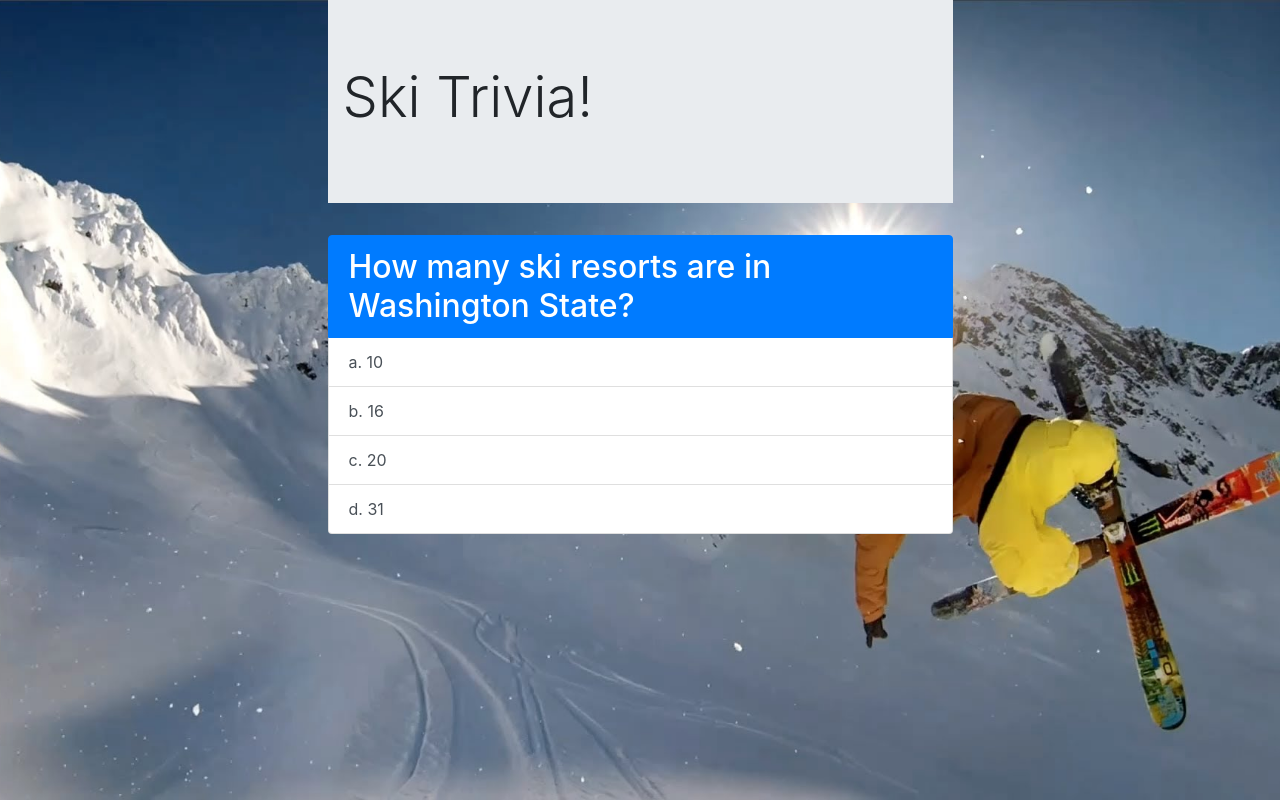
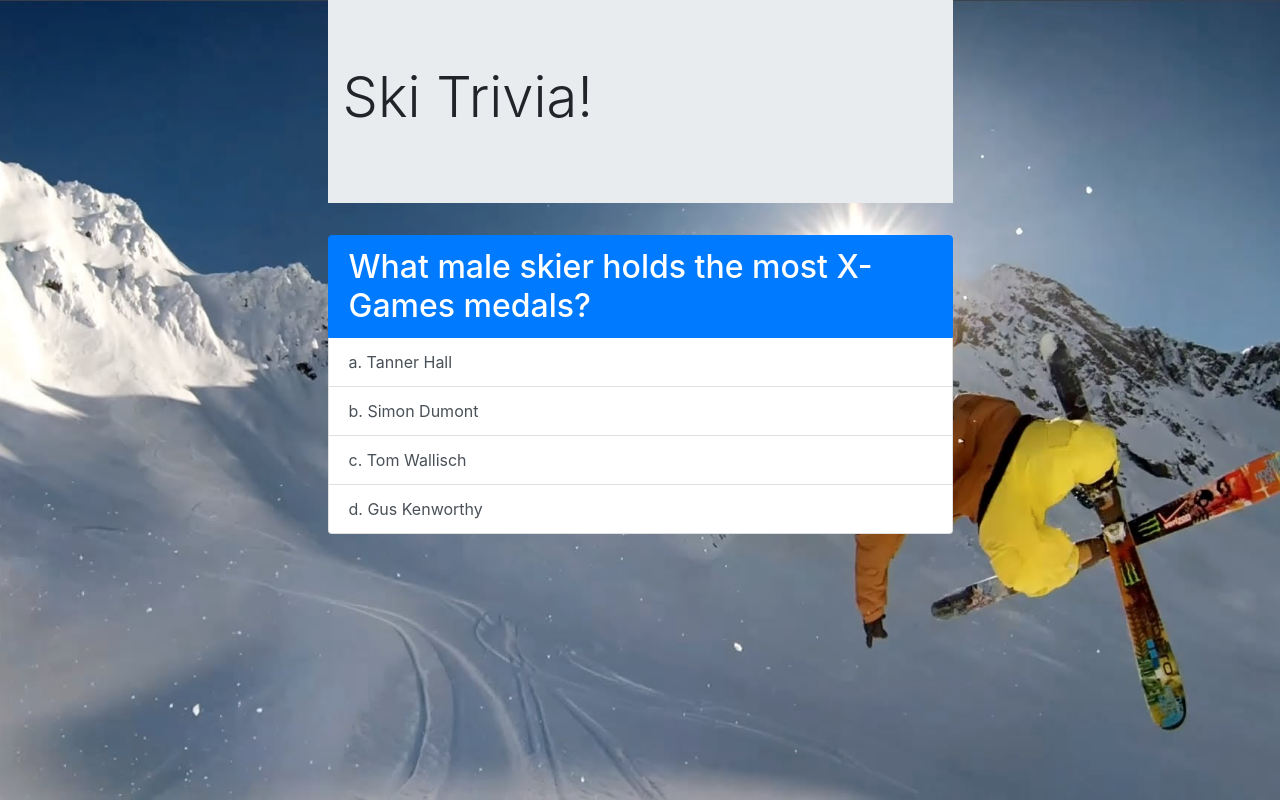
Before and after one commit to ivancho277/TriviaGame, a plain HTML site: page index.html in a window 1280 px wide. Both pictures are taken after a click on the button "Start". Drawn offline with nearby package versions, Linux system fonts and the light colour scheme.

Commit message:
built questions from quesetions class

```diff
--- a/assets/javascript/app.js
+++ b/assets/javascript/app.js
@@ -8,16 +8,17 @@
 // 4.Which ski Resort is NOT in Idaho.
 // a.Sun Valley b.Bogus Basin c.Jackson Hole d.Targhee
 // 5.What is the biggest ski Resort in North America?
-// a.Whistler Blackcomb b.Big SKy c.Park City d.Heavenly
+// a.Whistler-Blackcomb b.Big SKy c.Park City d.Heavenly
 // 6.Which ski resort is NOT in Colorado?
 // a.Crested Butte b.Whitefish c.Breckenridge d.Steamboat
 // 7.How high is Chacaltaya Bolivia, the highest ski resort in the world
-// a.20,110ft. b.17,785ft c.13,230ft d.15,000ft
+// a.20,110ft. b.17,785ft c.13,235ft d.15,000ft
 // 8.What male skier holds the most xGames medals
 // a.Tanner Hall b.Simon Dumont c.Tom Wallisch d.Gus Kenworthy
 // 9.What skier has an infamos video of breaking both ankles?
 // a.Gus Kenworthy b.Candide Thorvex c.James Woods d.Tanner Hall
 
+//Class to build each question
 class Question {
     constructor(question, answ1, answ2, answ3, answ4, correctAnsw){
         this.question = question;
@@ -29,10 +30,13 @@ class Question {
     }
 
     //Print to screen
-
-
-
-
+    printToScreen(){
+        $("#question-id").text( this.question);
+        $("#answer-a").text("a. " + this.answ1);
+        $("#answer-b").text("b. " + this.answ2);
+        $("#answer-c").text("c. " + this.answ3);
+        $("#answer-d").text("d. " + this.answ4);
+    }
 
     printQuestionToConsole(){
         console.log(this.question);
@@ -45,14 +49,23 @@ class Question {
 
 }
 $(document).ready(function() {
+
+
+
+
 $("#game-section").hide()
-let Question1 = new Question("How many ski resorts are in Washington State?", "10", "16", "20", "31", "20");
+let Question1 = new Question("How many ski area are in Washington State?", "10", "16", "20", "31", "20");
+let Question2 = new Question("What is the closest ski resort to Seattle?", "Stevens Pass", "Snoqualmie Pass", "Mt. Baker", "Hurrican Ridge", "Snoqualmie Pass")
+let Question3 = new Question("What ski resort holds the record for most snowfall in a single season for the USA(at 1,140inches)?", "Alta, UT", "Mt. Baker, WA", "Timberline, OR", "Alyeska, AK", "Mt. Baker, WA")
+let Question4 = new Question("Which ski Resort is NOT in Idaho?", "Sun Valley", "Bogus Basin", "Jackson Hole", "Targhee","Jackson Hole")
+let Question5 = new Question("What is the biggest ski Resort in North America?", "Whistler-Blackcomb", "Big Sky", "Park City", "Heavenly", "Whistler-Blackcomb")
+let Question6 = new Question("Which ski resort is NOT in Colorado?", "Crested Butte", "Whitefish", "Breckenridge", "Steamboat", "Whitefish")
+let Question7 = new Question("How high is Chacaltaya Bolivia, the highest ski resort in the world?", "20,110ft.", "17,785ft", "13,235ft", "15,000ft", "17,785ft")
+let Question8 = new Question("What male skier holds the most X-Games medals?", "Tanner Hall", "Simon Dumont", "Tom Wallisch", "Gus Kenworthy", "Tanner Hall")
+let Question9 = new Question("What skier has an infamos video of breaking both ankles?", "Gus Kenworthy", "James Woods","Candide Thorvex","Tanner Hall","Tanner Hall")
+
 $("#start-btn").click(function(){
-    $("#question-id").text( Question1.question);
-    $("#answer-a").text("a. " + Question1.answ1);
-    $("#answer-b").text("b. " + Question1.answ2);
-    $("#answer-c").text("c. " + Question1.answ3);
-    $("#answer-d").text("d. " + Question1.answ4);
+    Question8.printToScreen()
     $("#game-section").show()
     $("#start-btn").hide()
 })
--- a/index.html
+++ b/index.html
@@ -37,12 +37,12 @@
         <div class="col-lg-6">
             <div class="list-group" id="game-section">
                 <h2 type="text" id="question-id" class="list-group-item list-group-item-action active">
-                    Cras justo odio
+
                 </h2>
-                <button type="button" id="answer-a" class="list-group-item list-group-item-action">Dapibus ac facilisis in</button>
-                <button type="button" id="answer-b" class="list-group-item list-group-item-action">Morbi leo risus</button>
-                <button type="button" id="answer-c" class="list-group-item list-group-item-action">Porta ac consectetur ac</button>
-                <button type="button" id="answer-d" class="list-group-item list-group-item-action">Vestibulum at eros</button>
+                <button type="button" id="answer-a" class="list-group-item list-group-item-action"></button>
+                <button type="button" id="answer-b" class="list-group-item list-group-item-action"></button>
+                <button type="button" id="answer-c" class="list-group-item list-group-item-action"></button>
+                <button type="button" id="answer-d" class="list-group-item list-group-item-action"></button>
             </div>
         </div>
         <div class="col-lg-3">
```
